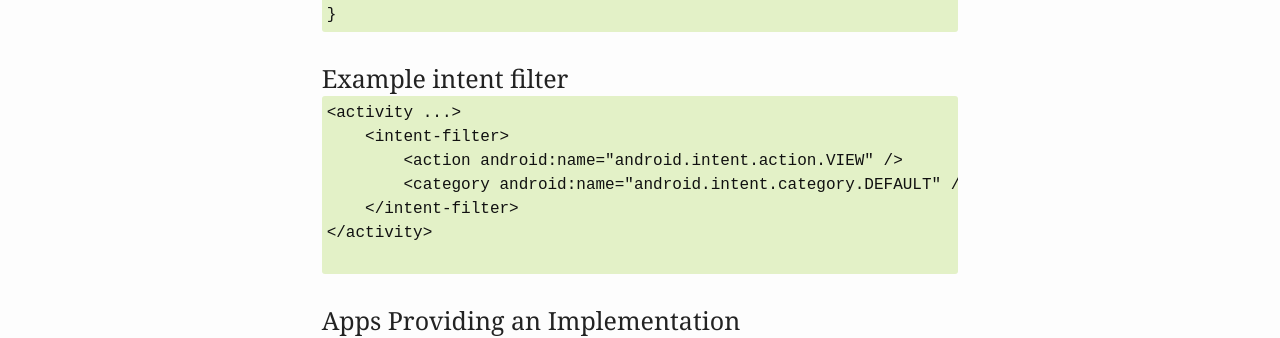
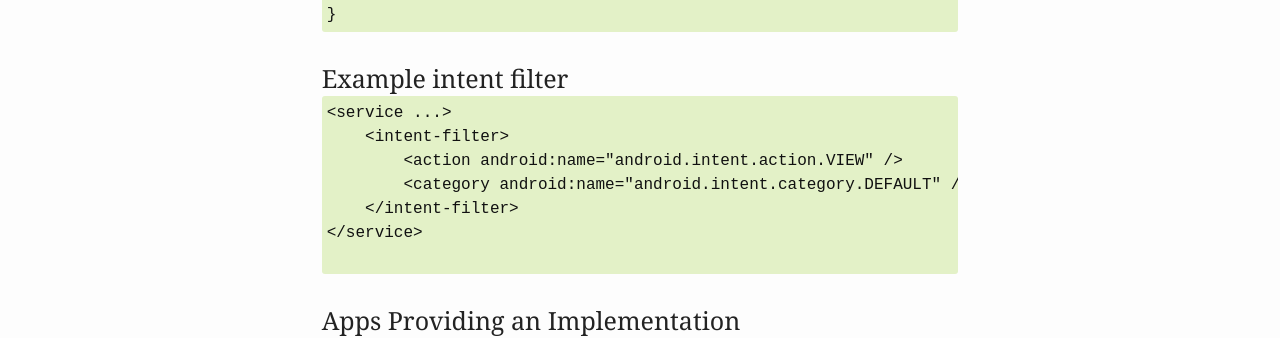
Before and after one commit to openintents/openintents.github.io, a Jekyll site: the page built from _intent_specs/x11.md, in a window 1280 px wide and 900 px high, scrolled down 1138 px. Shown: the part 156-494 px from the top of the window. Built offline with Jekyll 4.4.1, drawn with Linux system fonts in a browser that asks for light colours; nearby versions of some CDN libraries.

Commit message:
Update specification.html

```diff
--- a/_layouts/specification.html
+++ b/_layouts/specification.html
@@ -72,12 +72,12 @@ protected void onActivityResult(int requestCode, int resultCode, Intent data) {
 }{% endif %}</pre>
 			<h3>Example intent filter</h3>
 			<pre>
-&lt;activity ...>
+&lt;{{page.component}} ...>
     &lt;intent-filter>
         &lt;action android:name="{{page.action}}" />
         &lt;category android:name="android.intent.category.DEFAULT" />
     &lt;/intent-filter>
-&lt;/activity>
+&lt;/{{page.component}}>
             </pre>
 			{% endunless %}
 			<h3>Apps Providing an Implementation</h3>
```
